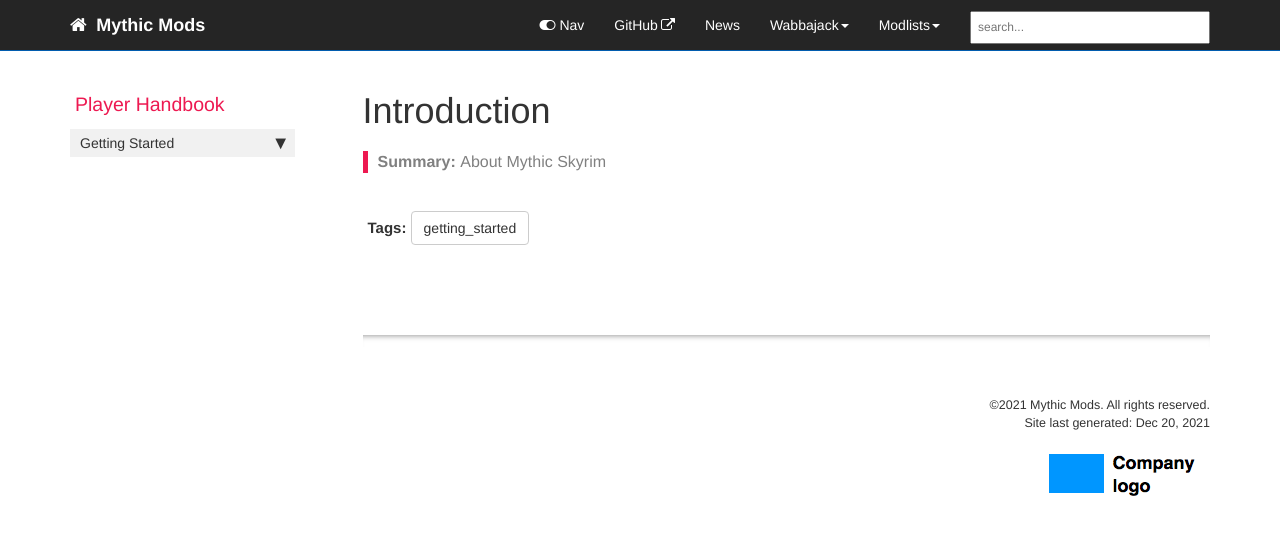
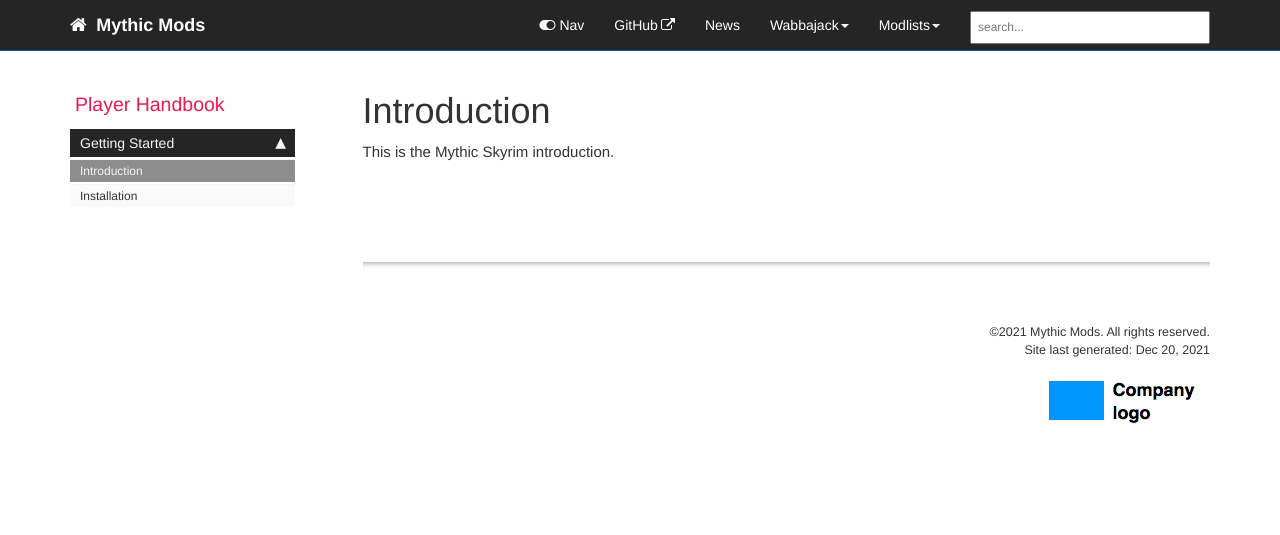
Before and after one commit to mythic-mods/mythic-mods.github.io, a Jekyll site: the page built from pages/mythic-skyrim/mythic-skyrim-introduction.md, in a window 1280 px wide. Shown: the top 535 px of the page. Built offline with Jekyll 4.4.1, drawn with Linux system fonts in a browser that asks for light colours; comment, search, counter and statistics services are not loaded.

Commit message:
Update mythic-skyrim-introduction.md

```diff
--- a/pages/mythic-skyrim/mythic-skyrim-introduction.md
+++ b/pages/mythic-skyrim/mythic-skyrim-introduction.md
@@ -1,9 +1,8 @@
 ---
 title: Introduction
-keywords: documentation theme, jekyll, technical writers, help authoring tools, hat replacements
-tags: [getting_started]
-summary: "About Mythic Skyrim"
 sidebar: mythic-skyrim-sidebar
-permalink: mydoc_about.html
-folder: mydoc
+toc: false
+permalink: mythic-skyrim-introduction.html
+folder: mythic-skyrim
 ---
+This is the Mythic Skyrim introduction.
```
